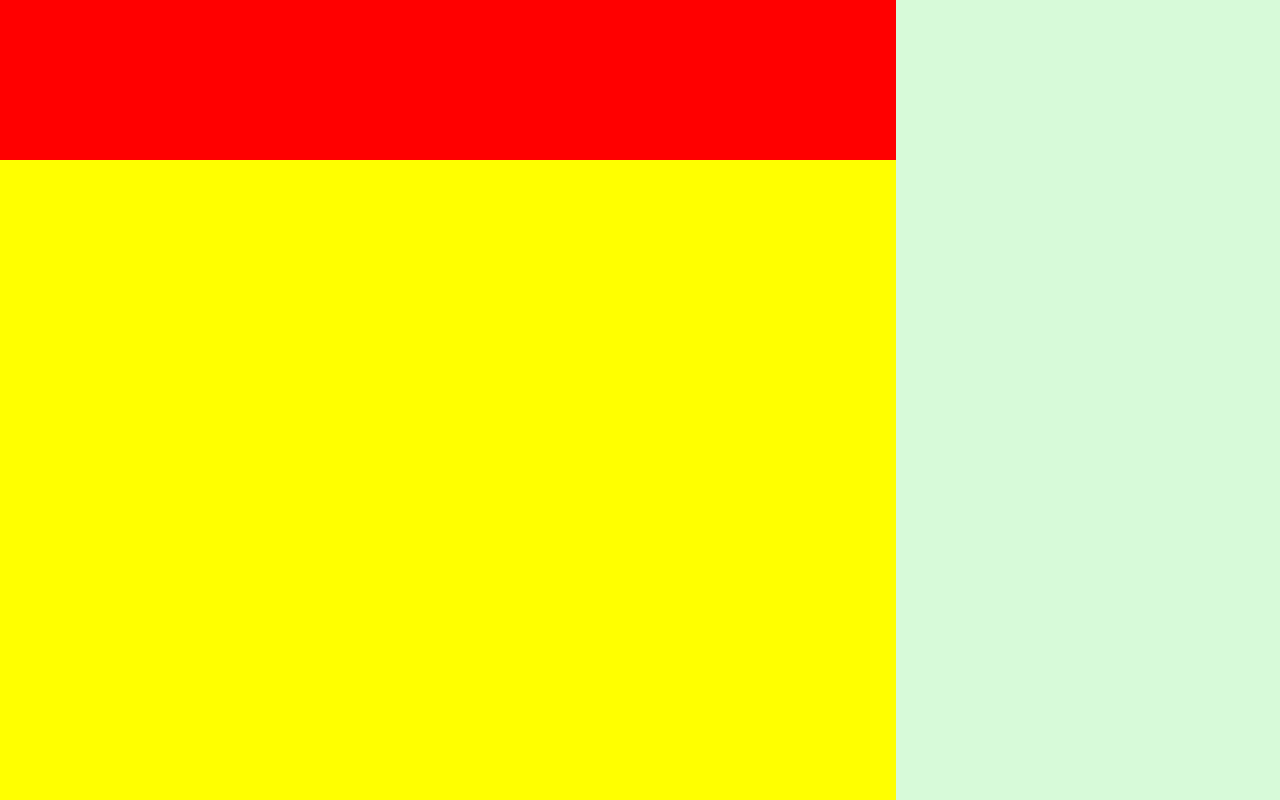
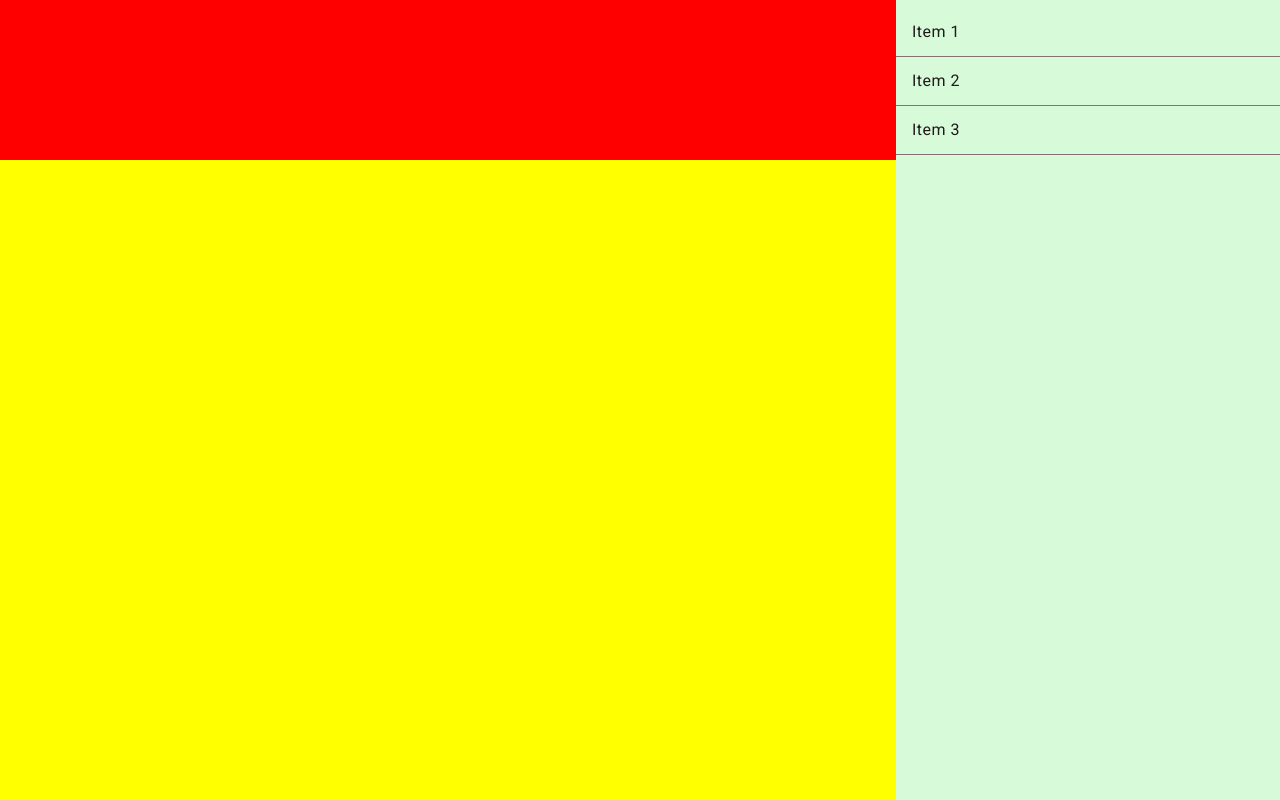
Before and after one commit to CaioSouzaDevv/user-filter-list, an Angular app: page / in a window 1280 px wide. Built offline with nearby package versions, Linux system fonts and the light colour scheme.

Commit message:
[FEAT]New component Material-angular

```diff
--- a/src/app/app.component.html
+++ b/src/app/app.component.html
@@ -13,6 +13,7 @@
 
     <div class="right-div">
 
+<app-user-details></app-user-details>
 
     </div>
 </div>
--- a/src/app/components/components.module.ts
+++ b/src/app/components/components.module.ts
@@ -9,7 +9,9 @@ import { UserDetailsComponent } from './user-details/user-details.component';
     imports: [
         AngularMaterialModule
     ],
-    exports: []
+    exports: [UserDetailsComponent
+
+    ],
 })
 
 export class ComponentsModule {
--- a/src/app/components/user-details/user-details.component.html
+++ b/src/app/components/user-details/user-details.component.html
@@ -1 +1,8 @@
-<p>user-details works!</p>
+<mat-list role="list">
+    <mat-list-item role="listitem">Item 1</mat-list-item>
+    <mat-divider></mat-divider>
+    <mat-list-item role="listitem">Item 2</mat-list-item>
+    <mat-divider></mat-divider>
+    <mat-list-item role="listitem">Item 3</mat-list-item>
+    <mat-divider></mat-divider>
+</mat-list>
```
Also changed, not shown: src/app/angular-material/angular-material.module.ts (+6 -2 lines).
